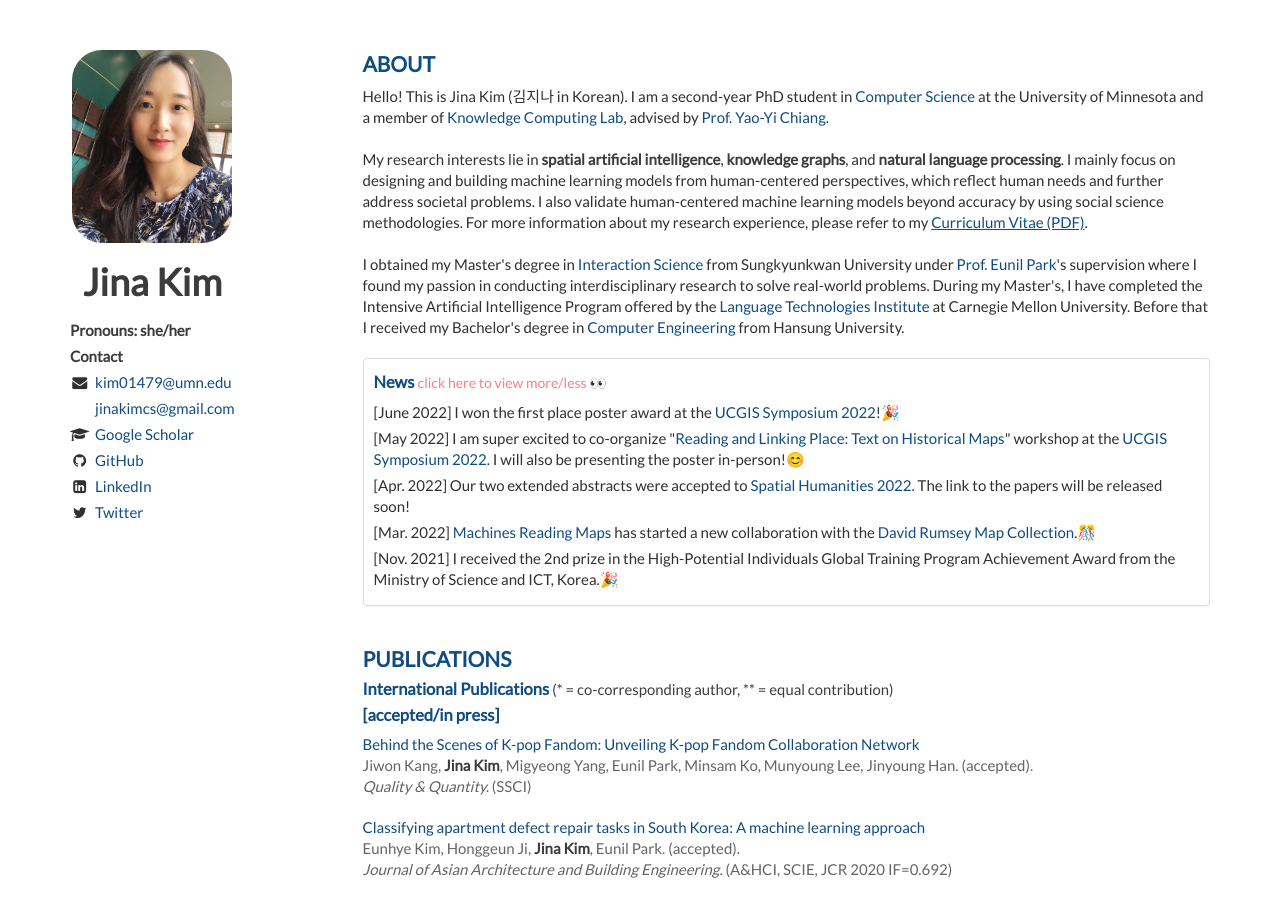
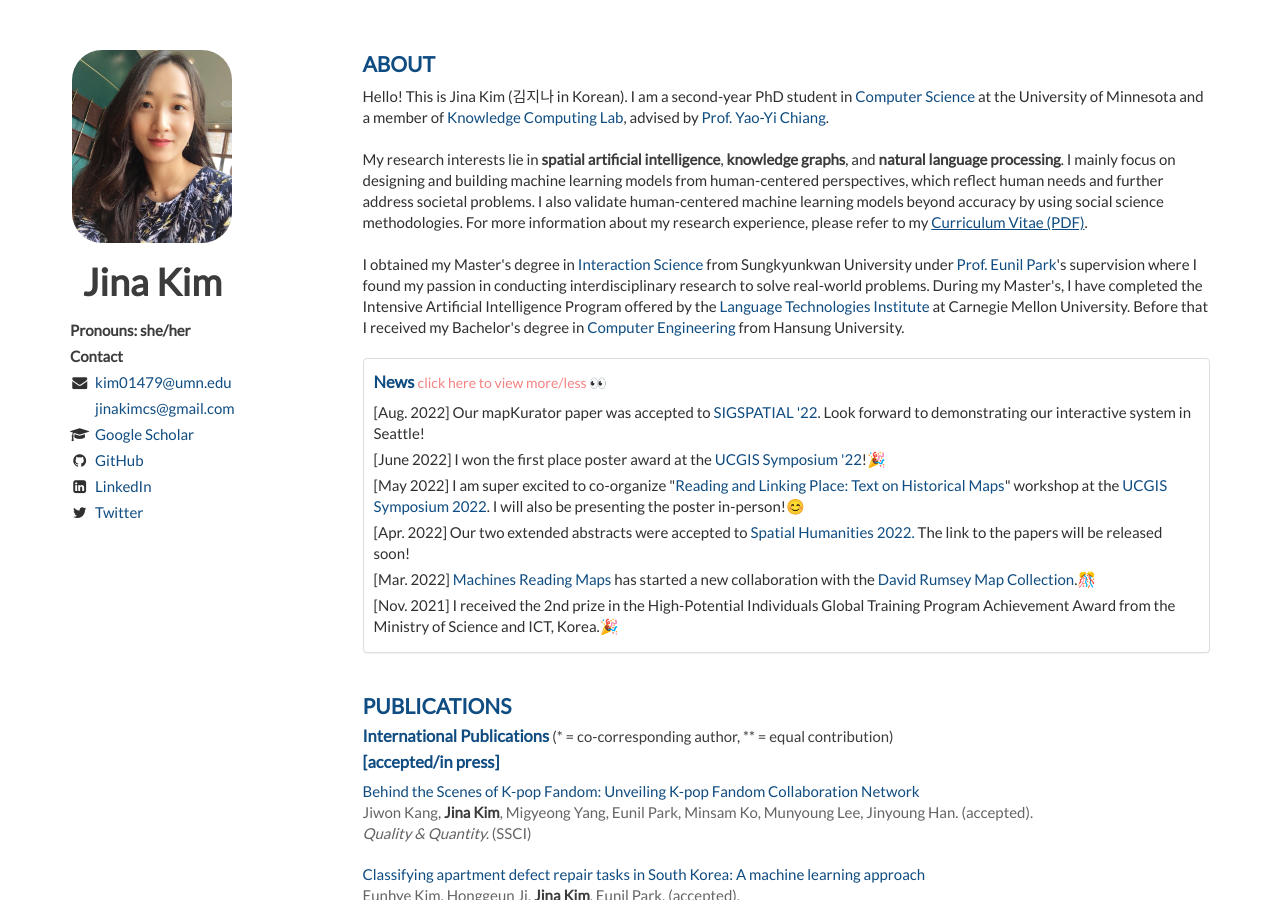
Before and after one commit to Jina-Kim/Jina-Kim.github.io, a Jekyll site: the page built from index.html, in a window 1280 px wide and 900 px high. Built offline with Jekyll 4.4.1, drawn with Linux system fonts in a browser that asks for light colours; nearby versions of some CDN libraries; the list of posts is cut into pages by our own code.

Commit message:
Update about.html

```diff
--- a/_includes/about.html
+++ b/_includes/about.html
@@ -18,7 +18,8 @@
       <div class="panel-body">
           <h2>News <a type="button" data-toggle="collapse" data-target="#collapseList" aria-expanded="false" aria-controls="collapseList" style="font-size: 85%; color: #F58282;font-weight: normal;">click here to view more/less 👀</a></h2>
         <ul class="list-unstyled">
-            <li>[June 2022] I won the first place poster award at the <a href="https://www.ucgis.org/student-awards-2022">UCGIS Symposium 2022</a>!🎉</li>
+            <li>[Aug. 2022] Our mapKurator paper was accepted to <a href="https://sigspatial2022.sigspatial.org">SIGSPATIAL '22</a>. Look forward to demonstrating our interactive system in Seattle!</li>
+            <li>[June 2022] I won the first place poster award at the <a href="https://www.ucgis.org/student-awards-2022">UCGIS Symposium '22</a>!🎉</li>
             <li>[May 2022] I am super excited to co-organize "<a href="https://machines-reading-maps.github.io/ucgis2022-workshop">Reading and Linking Place: Text on Historical Maps</a>" workshop at the <a href="https://www.ucgis.org/symposium-2022-main">UCGIS Symposium 2022</a>. I will also be presenting the poster in-person!😊</li>
             <li>[Apr. 2022] Our two extended abstracts were accepted to <a href="https://www.gcdh.ugent.be/spatial-humanities-2022">Spatial Humanities 2022.</a> The link to the papers will be released soon!</li>
             <li>[Mar. 2022] <a href="http://machines-reading-maps.github.io">Machines Reading Maps</a> has started a new collaboration with the <a href="https://www.davidrumsey.com/">David Rumsey Map Collection</a>.🎊</li>
```
Also changed, not shown: 1 other file.
